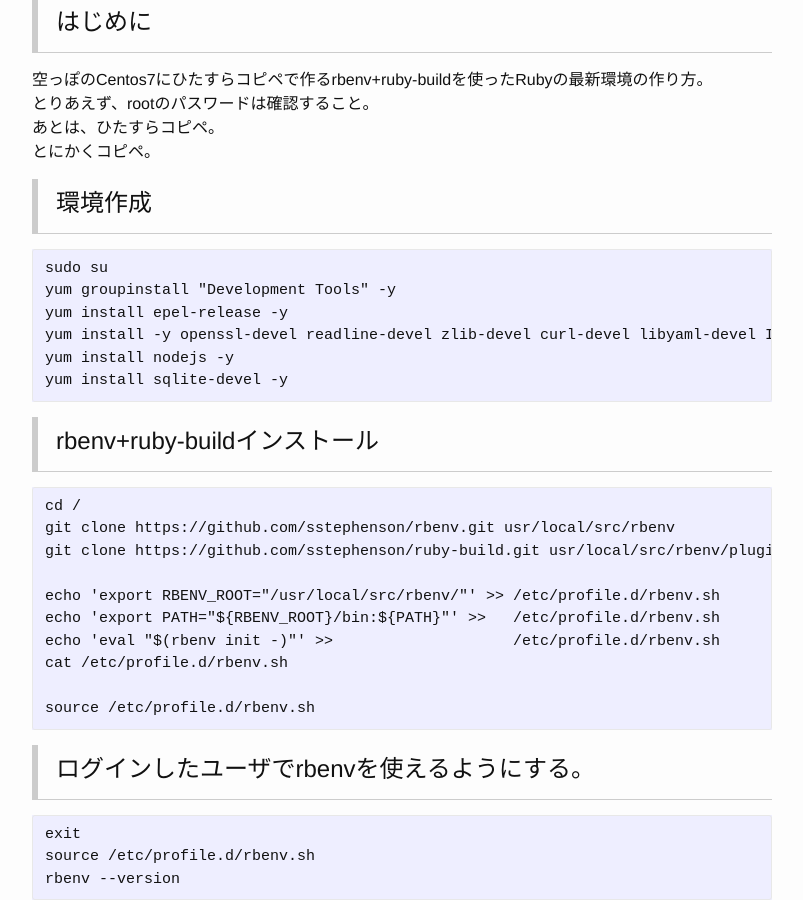
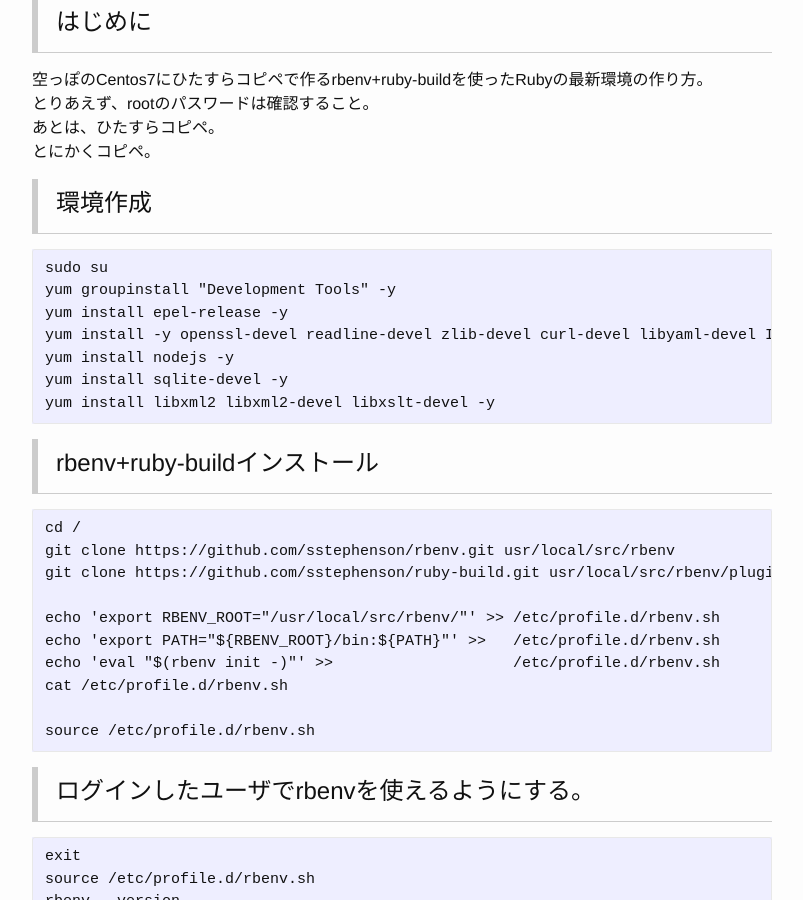
Before and after one commit to snjxnksm/snjxnksm.github.io, a Jekyll site: the page built from _posts/2016-11-22-installrubytocentos7.markdown, in a window 1280 px wide and 900 px high, scrolled down 460 px. Shown: the whole window, without its empty margins (238-1041 px from the left). Built offline with Jekyll 4.4.1, drawn with Linux system fonts in a browser that asks for light colours.

Commit message:
Update 2016-11-22-installrubytocentos7.markdown

````diff
--- a/_posts/2016-11-22-installrubytocentos7.markdown
+++ b/_posts/2016-11-22-installrubytocentos7.markdown
@@ -25,6 +25,7 @@ yum install epel-release -y
 yum install -y openssl-devel readline-devel zlib-devel curl-devel libyaml-devel ImageMagick ImageMagick-devel
 yum install nodejs -y
 yum install sqlite-devel -y
+yum install libxml2 libxml2-devel libxslt-devel -y
 ```
 
 # rbenv+ruby-buildインストール
````
